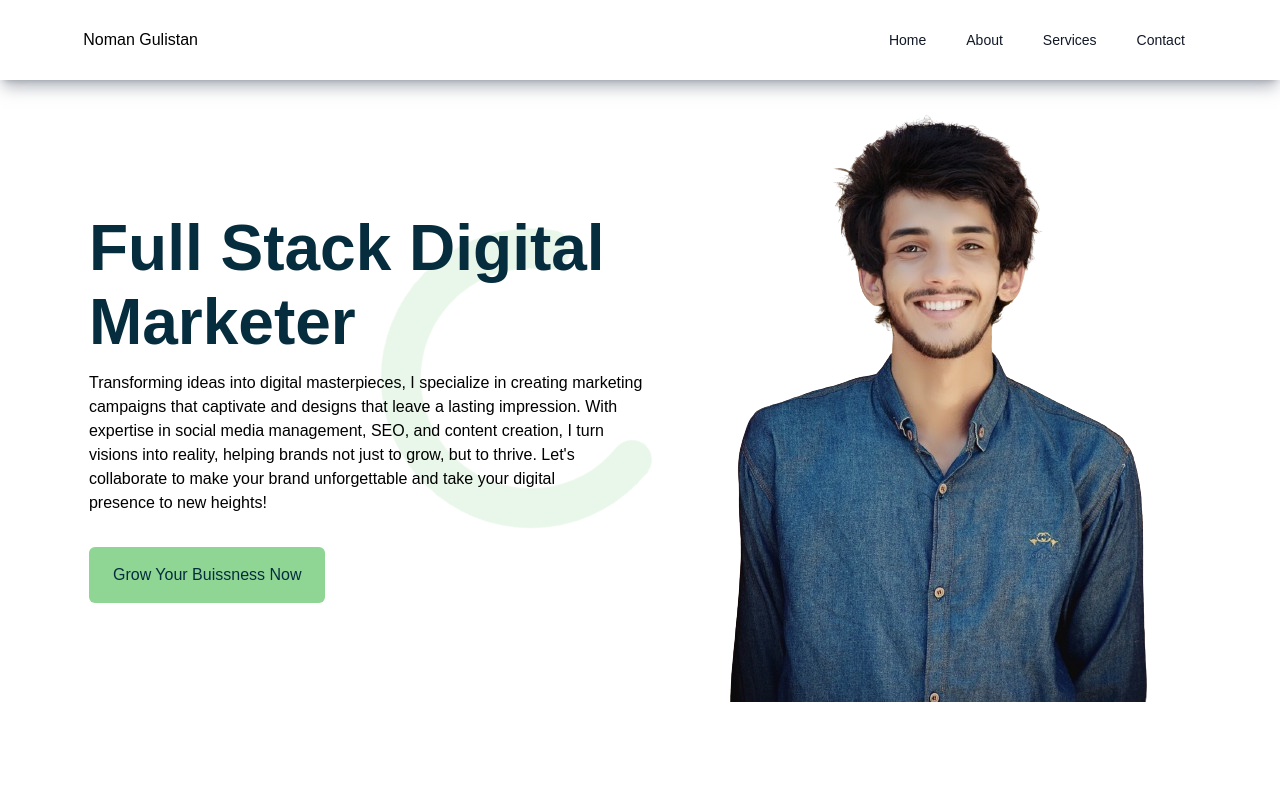
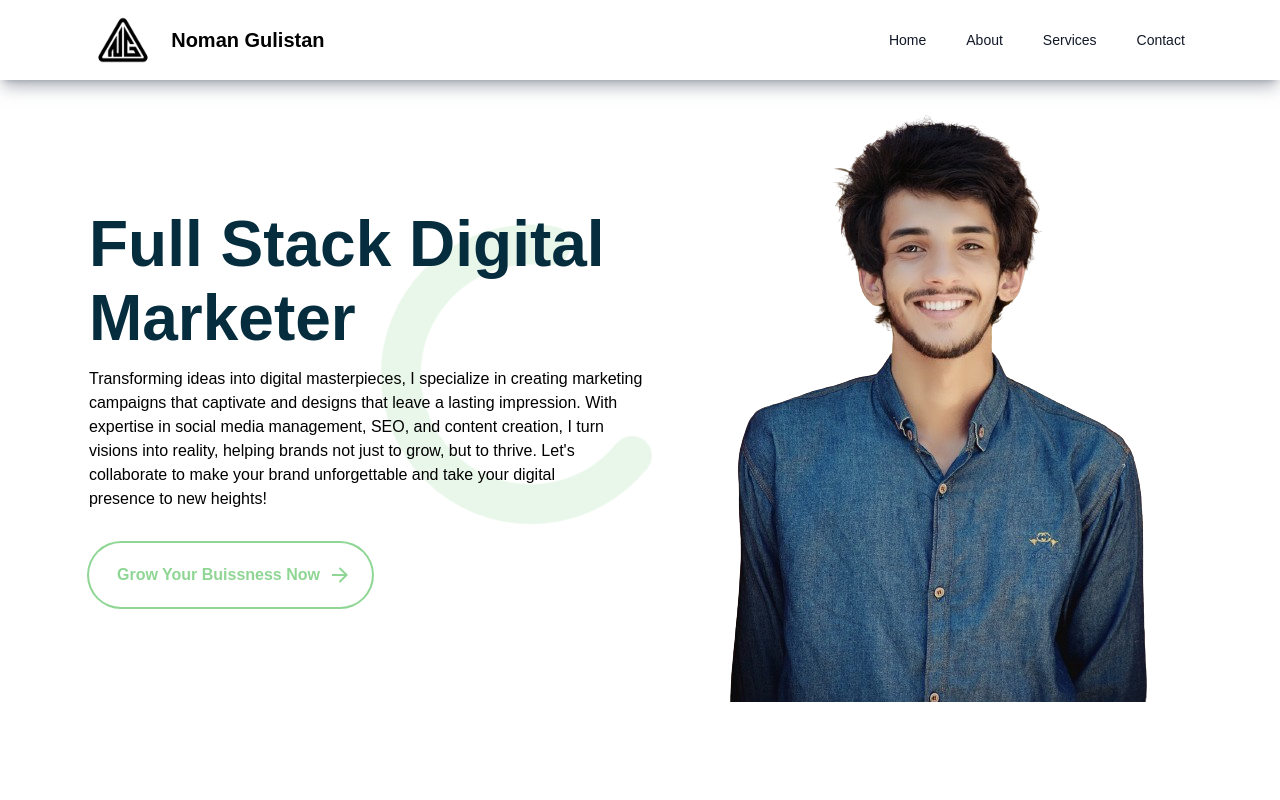
Before and after one commit to akathequest22/digital-marketer-portfolio, a Next.js app: page / in a window 1280 px wide. Shown: the top 800 px of the page. Built offline with nearby package versions, Linux system fonts and the light colour scheme.

Commit message:
add a btn

```diff
--- a/src/Component/Card/card.css
+++ b/src/Component/Card/card.css
@@ -2,6 +2,8 @@
     width: 290px;
     height: 300px;
     perspective: 1000px;
+    overflow: hidden;
+
   }
 
   .card {
@@ -12,7 +14,13 @@
     transform-style: preserve-3d;
     box-shadow: rgba(5, 71, 17, 0) 40px 50px 25px -40px, rgba(5, 71, 17, 0.2) 0px 25px 25px -5px;
   }
+  @media (max-width:500px) {
+    .parent{
+     max-width: 250px;
+     overflow-y: hidden;
+    }
 
+  }
   .glass {
     transform-style: preserve-3d;
     position: absolute;
--- a/src/Component/CustomCrousel/index.jsx
+++ b/src/Component/CustomCrousel/index.jsx
@@ -16,7 +16,8 @@ const CustomCarousel = ({
   const handlePrev = () => {
     if (divRef.current) {
       const width = divRef.current.offsetWidth;
-      divRef.current.scrollLeft = divRef.current.scrollLeft - 300;
+      divRef.current.scrollLeft =
+        divRef.current.scrollLeft - (width > 600 ? 360 : 270);
       console.log(width, "width");
     }
   };
@@ -24,13 +25,13 @@ const CustomCarousel = ({
     if (divRef.current) {
       const width = divRef.current.offsetWidth;
       divRef.current.scrollLeft =
-        divRef.current.scrollLeft + (width > 600 ? 360 : 300);
+        divRef.current.scrollLeft + (width > 600 ? 360 : 270);
       console.log(width, "width");
     }
   };
   return (
     <div
-      className={`relative overflow-hidden  ${crouselWrapperClassName}`}
+      className={`relative overflow-hidden   ${crouselWrapperClassName}`}
       style={crouselWrapperStyles}
     >
       {isArrowOnTop && (
--- a/src/Component/Elements/Buton.jsx
+++ b/src/Component/Elements/Buton.jsx
@@ -1,10 +1,28 @@
+"use client";
+import "./btn.style.css";
+const Button = ({ bnText, className, isRedirectToWhatsap = true }) => {
+  return (
+    <a href="https://wa.me/923369497644" target="_blank">
+      <button class={`animated-button ${className}`}>
+        <svg
+          viewBox="0 0 24 24"
+          class="arr-2"
+          xmlns="http://www.w3.org/2000/svg"
+        >
+          <path d="M16.1716 10.9999L10.8076 5.63589L12.2218 4.22168L20 11.9999L12.2218 19.778L10.8076 18.3638L16.1716 12.9999H4V10.9999H16.1716Z"></path>
+        </svg>
+        <span class="text">{bnText}</span>
+        <span class="circle"></span>
+        <svg
+          viewBox="0 0 24 24"
+          class="arr-1"
+          xmlns="http://www.w3.org/2000/svg"
+        >
+          <path d="M16.1716 10.9999L10.8076 5.63589L12.2218 4.22168L20 11.9999L12.2218 19.778L10.8076 18.3638L16.1716 12.9999H4V10.9999H16.1716Z"></path>
+        </svg>
+      </button>
+    </a>
+  );
+};
 
-const Button = ({isPri,bnText,className,style}) => {
-  return (
-    <button className={`md:py-4 md:px-6 px-4 py-2 text-[#062d3e] rounded-md ${isPri ?"bg-[#8fd694]":" "} ${className} `} style={style} >{bnText}</button>
-
-
-  )
-}
-
-export default Button
+export default Button;
--- /dev/null
+++ b/src/Component/Elements/btn.style.css
@@ -0,0 +1,87 @@
+.animated-button {
+    position: relative;
+    display: flex;
+    align-items: center;
+    gap: 4px;
+    padding: 16px 36px;
+    border: 4px solid;
+    border-color: transparent;
+    font-size: 16px;
+    background-color: inherit;
+    border-radius: 100px;
+    font-weight: 600;
+    color: #8fd694;
+    box-shadow: 0 0 0 2px #8fd694;
+    cursor: pointer;
+    overflow: hidden;
+    transition: all 0.6s cubic-bezier(0.23, 1, 0.32, 1);
+  }
+
+  .animated-button svg {
+    position: absolute;
+    width: 24px;
+    fill: #8fd694;
+    z-index: 9;
+    transition: all 0.8s cubic-bezier(0.23, 1, 0.32, 1);
+  }
+
+  .animated-button .arr-1 {
+    right: 16px;
+  }
+
+  .animated-button .arr-2 {
+    left: -25%;
+  }
+
+  .animated-button .circle {
+    position: absolute;
+    top: 50%;
+    left: 50%;
+    transform: translate(-50%, -50%);
+    width: 20px;
+    height: 20px;
+    background-color: #8fd694;
+    border-radius: 50%;
+    opacity: 0;
+    transition: all 0.8s cubic-bezier(0.23, 1, 0.32, 1);
+  }
+
+  .animated-button .text {
+    position: relative;
+    z-index: 1;
+    transform: translateX(-12px);
+    transition: all 0.8s cubic-bezier(0.23, 1, 0.32, 1);
+  }
+
+  .animated-button:hover {
+    box-shadow: 0 0 0 12px transparent;
+    color: #212121;
+    border-radius: 12px;
+  }
+
+  .animated-button:hover .arr-1 {
+    right: -25%;
+  }
+
+  .animated-button:hover .arr-2 {
+    left: 16px;
+  }
+
+  .animated-button:hover .text {
+    transform: translateX(12px);
+  }
+
+  .animated-button:hover svg {
+    fill: #212121;
+  }
+
+  .animated-button:active {
+    scale: 0.95;
+    box-shadow: 0 0 0 4px #8fd694;
+  }
+
+  .animated-button:hover .circle {
+    width: 320px;
+    height: 220px;
+    opacity: 1;
+  }
--- a/src/Component/HeadingDesc/index.jsx
+++ b/src/Component/HeadingDesc/index.jsx
@@ -1,10 +1,6 @@
 "use client";
 
 import Button from "../Elements/Buton";
-
-
-
-
 
 const HeadingDesc = ({
   // level = 2,
@@ -20,16 +16,19 @@ const HeadingDesc = ({
   btnClassName,
   btnStlyle,
   headingClassname,
-
 }) => {
   return (
     <div className={containerClassName} style={containerStyle}>
       {isHeading1 ? (
-        <h1 className={`xlg:leading-[84px] mb-3 font-ibmPlexSansCondensed text-[40px] font-bold leading-[50px] text-[#062d3e] xs:text-[48px] xs:leading-[56px] sm:text-[52px] sm:leading-[62px] md:text-[56px] md:leading-[68px] lg:text-[60px] lg:leading-[74px]  xl:text-[64px] ${headingClassname}`}>
+        <h1
+          className={`xlg:leading-[84px] mb-3 font-ibmPlexSansCondensed text-[40px] font-bold leading-[50px] text-[#062d3e] xs:text-[48px] xs:leading-[56px] sm:text-[52px] sm:leading-[62px] md:text-[56px] md:leading-[68px] lg:text-[60px] lg:leading-[74px]  xl:text-[64px] ${headingClassname}`}
+        >
           {title}
         </h1>
       ) : (
-        <h3 className={`xlg:leading-[84px] mb-3 font-ibmPlexSansCondensed text-[40px] font-bold leading-[50px] text-[#062d3e]  xs:text-[48px] xs:leading-[56px] sm:text-[52px] sm:leading-[62px] md:text-[56px] md:leading-[68px] lg:text-[60px] lg:leading-[74px]  xl:text-[64px] ${headingClassname}`}>
+        <h3
+          className={`xlg:leading-[84px] mb-3 font-ibmPlexSansCondensed text-[40px] font-bold leading-[50px] text-[#062d3e]  xs:text-[48px] xs:leading-[56px] sm:text-[52px] sm:leading-[62px] md:text-[56px] md:leading-[68px] lg:text-[60px] lg:leading-[74px]  xl:text-[64px] ${headingClassname}`}
+        >
           {title}
         </h3>
       )}
@@ -41,12 +40,15 @@ const HeadingDesc = ({
       )}
       <div className=" flext mt-8 justify-center lg:justify-start">
         {isButton && (
-          <Button isPri className={btnClassName} style={btnStlyle} bnText={btnText}>
+          <Button
+            className={`${btnClassName}`}
+            style={btnStlyle}
+            bnText={btnText}
+          >
             {btnText}
           </Button>
         )}
       </div>
-
     </div>
   );
 };
--- a/src/Component/HeroSection/index.jsx
+++ b/src/Component/HeroSection/index.jsx
@@ -76,7 +76,7 @@ const HeroSection = () => {
             btnText={"Grow Your Buissness Now"}
             headingClassname="heading"
             descriptionClassName="description"
-            btnClassName="  btn-ani"
+            btnClassName=" btn-ani"
           ></HeadingDesc>
         </div>
 
--- a/src/Component/Navbar/index.jsx
+++ b/src/Component/Navbar/index.jsx
@@ -1,8 +1,9 @@
 "use client";
-import React, { useEffect, useRef } from "react";
+import React, { useRef } from "react";
 import { gsap } from "gsap";
 import { ScrollTrigger } from "gsap/ScrollTrigger";
 import Image from "next/image";
+import logo from "../../../public/my-img/log1.jpg";
 
 gsap.registerPlugin(ScrollTrigger);
 
@@ -48,7 +49,10 @@ const Navbar = () => {
       <div className="flex items-center justify-between h-16 mx-auto w-[87%]  ">
         <div className="flex items-center justify-between  w-full">
           <div className="flex-shrink-0">
-            <div>Noman Gulistan</div>
+            <div className="flex gap-2  items-center">
+              <Image src={logo} alt="" width={80} height={80} />
+              <p className="font-bold text-[20px]"> Noman Gulistan</p>
+            </div>
           </div>
           <div className="hidden md:block">
             <div className="ml-10 flex items-baseline space-x-4">
--- a/src/Component/Services/index.jsx
+++ b/src/Component/Services/index.jsx
@@ -66,7 +66,7 @@ const Services = () => {
             <ServiceCard key={i} {...props} initialColorIndex={i % 5} />
           ))}
         </div>
-        <Button className="mt-8" bnText={" Let’s Collaborate!"} isPri={true} />
+        <Button className="mt-12" bnText={" Let’s Collaborate!"} isPri={true} />
       </div>
     </Container>
   );
--- a/src/Component/WhyUs/index.jsx
+++ b/src/Component/WhyUs/index.jsx
@@ -65,7 +65,7 @@ const WhyUS = () => {
         best results for our clients through our innovative strategies and
         expertise.
       </center>
-      <div className="w-full flex  gap-8 mt-10 p-4 overflow-hidden *:after:overflow-hidden *:before:overflow-hidden">
+      <div className="  gap-4 mt-10   ">
         <CustomCarousel>
           {values.map((value, index) => (
             <Card
```
Also changed, not shown: public/my-img/log1.jpg (added), public/my-img/noman.jpg (added).
